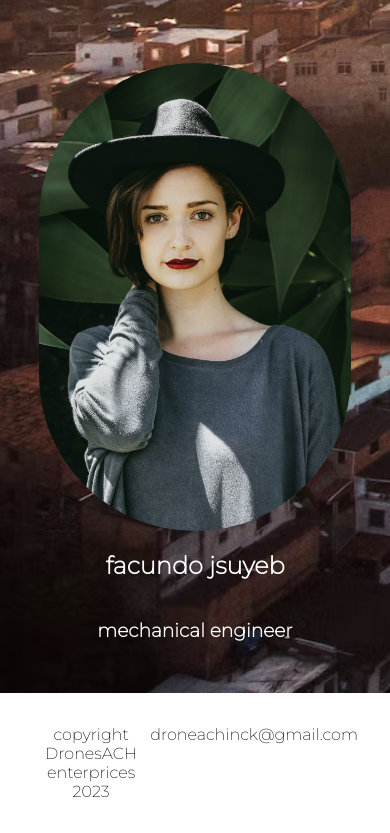
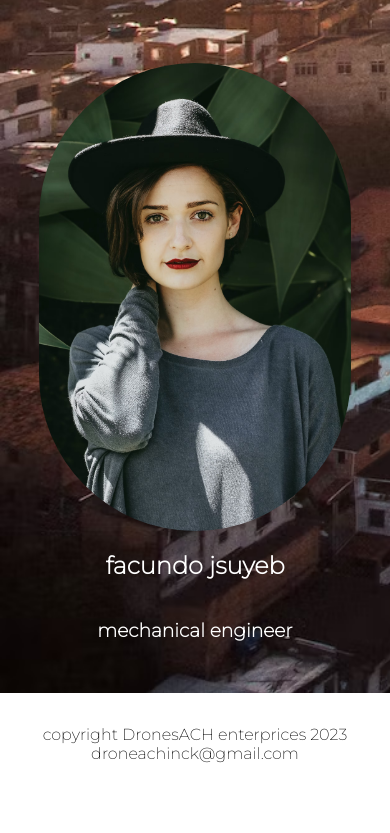
Before and after one commit to andresfch1102/flexgridcompany, a plain HTML site: page index.html in a window 390 px wide. Shown: the part 3630-4463 px from the top of the page. After the commit the page ends 4425 px from the top, so only its background shows below. Drawn offline with Linux system fonts and the light colour scheme.

Commit message:
Update style.css
make footer responsive for >=450px screens

```diff
--- a/resources/style.css
+++ b/resources/style.css
@@ -181,3 +181,12 @@ footer{
     justify-content: space-between;
     padding: 2rem 2rem;
 }
+@media only screen and (max-width:450px) {
+    footer{
+        display: flex;
+        flex-direction: column;
+        align-content: space-around ;
+        justify-content: space-around;
+    }
+
+}
```
